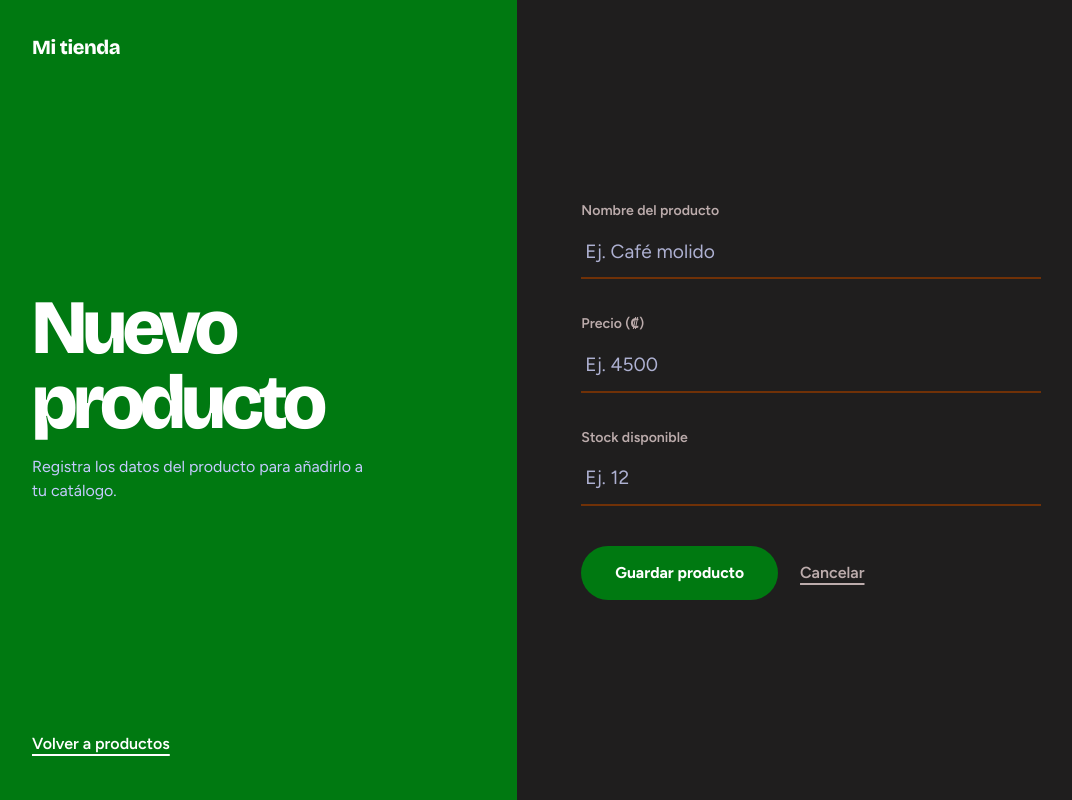
After one commit to AxRod93/Taller_3, a Flask app: page /agregar_producto in a window 1280 px wide. The commit adds this page. Shown: the whole page, without its empty margins (16-1088 px from the left). Run offline with Flask 3, Linux system fonts and the light colour scheme.

Commit message:
html de productos agregados

```diff
--- a/app.py
+++ b/app.py
@@ -1,5 +1,5 @@
 from flask import Flask, render_template, request, redirect, url_for
-from model import db, Cliente
+from model import db, Cliente, Producto
 
 app = Flask(__name__)
 app.config["SQLALCHEMY_DATABASE_URI"] = "sqlite:///tienda.sqlite"
@@ -13,6 +13,7 @@ def inicio():
     return render_template("inicio.html")
 
 
+# ---------- CLIENTES ----------
 @app.route("/clientes")
 def clientes():
     lista_clientes = Cliente.query.all()
@@ -56,6 +57,50 @@ def borrar_cliente(id):
     return redirect(url_for("clientes"))
 
 
+# ---------- PRODUCTOS ----------
+@app.route("/productos")
+def productos():
+    lista_productos = Producto.query.all()
+    return render_template("productos.html", productos=lista_productos)
+
+
+@app.route("/agregar_producto", methods=["GET", "POST"])
+def agregar_producto():
+    if request.method == "POST":
+        producto = Producto(
+            nombre=request.form["nombre"],
+            precio=float(request.form["precio"] or 0),
+            stock=int(request.form["stock"] or 0)
+        )
+        db.session.add(producto)
+        db.session.commit()
+        return redirect(url_for("productos"))
+
+    return render_template("agregar_producto.html")
+
+
+@app.route("/editar_producto/<int:id>", methods=["GET", "POST"])
+def editar_producto(id):
+    producto = Producto.query.get_or_404(id)
+
+    if request.method == "POST":
+        producto.nombre = request.form["nombre"]
+        producto.precio = float(request.form["precio"] or 0)
+        producto.stock = int(request.form["stock"] or 0)
+        db.session.commit()
+        return redirect(url_for("productos"))
+
+    return render_template("editar_producto.html", producto=producto)
+
+
+@app.route("/borrar_producto/<int:id>", methods=["POST"])
+def borrar_producto(id):
+    producto = Producto.query.get_or_404(id)
+    db.session.delete(producto)
+    db.session.commit()
+    return redirect(url_for("productos"))
+
+
 if __name__ == "__main__":
     with app.app_context():
         db.create_all()
--- a/static/css/Listado.css
+++ b/static/css/Listado.css
@@ -2,7 +2,7 @@
 
 /* ---------- Banda cobalto (listado) ---------- */
 
-.banda { color: var(--blanco); background: var(--cobalto); padding-bottom: 76px; }
+.banda { color: var(--blanco); background: var(--encabezado); padding-bottom: 76px; }
 
 .barra { display: flex; align-items: center; justify-content: space-between; padding: 24px 0; }
 
@@ -69,10 +69,10 @@
 
 .fila:last-child { border-bottom: 1px solid var(--borde); }
 .fila:hover { background: var(--mantequilla-claro); }
-.fila.inicio-grupo { border-top: 2px solid var(--cobalto); }
+.fila.inicio-grupo { border-top: 2px solid var(--encabezado); }
 
 .letra {
-    color: var(--cobalto);
+    color: var(--encabezado);
     font-family: var(--display);
     font-size: 2.8rem;
     font-weight: 800;
--- a/static/css/Variables.css
+++ b/static/css/Variables.css
@@ -3,15 +3,15 @@
 /* colores y fuentes.
 /* Paleta: cobalto (identidad) + mantequilla (acento puntual) +  tinta (texto) */
 :root {
-    --encabezado: #d94004;
-    --cobalto-oscuro: #f36a10e4;
+    --encabezado: #007911;
+    --cobalto-oscuro: #00aa17e4;
     --tinta: #ffffff;
-    --fondo: #383636;
+    --fondo: #1f1e1e;
     --blanco: #ffffff;
-    --mantequilla: #28be70;
+    --mantequilla: #f73475;
     --mantequilla-claro: #030303;
     --suave: #bcacac;
-    --borde: #ff0000;
-    --rojo: #c2332b;
+    --borde: #703107;
+    --rojo: #8a440b;
     --display: "Bricolage Grotesque", sans-serif;
 }
--- /dev/null
+++ b/templates/agregar_producto.html
@@ -0,0 +1,49 @@
+<!doctype html>
+<html lang="es">
+<head>
+    <meta charset="utf-8">
+    <meta name="viewport" content="width=device-width, initial-scale=1">
+    <title>Nuevo producto | Mi tienda</title>
+    <link rel="stylesheet" href="{{ url_for('static', filename='Estilos.css') }}">
+</head>
+<body>
+    <div class="dividida">
+
+        <aside class="panel">
+            <a class="marca" href="{{ url_for('inicio') }}">Mi tienda</a>
+
+            <div>
+                <h1>Nuevo producto</h1>
+                <p>Registra los datos del producto para añadirlo a tu catálogo.</p>
+            </div>
+
+            <a class="volver" href="{{ url_for('productos') }}">Volver a productos</a>
+        </aside>
+
+        <main class="campos">
+            <form method="POST">
+                <label>
+                    Nombre del producto
+                    <input type="text" name="nombre" maxlength="50" required placeholder="Ej. Café molido">
+                </label>
+
+                <label>
+                    Precio (₡)
+                    <input type="number" name="precio" step="0.01" min="0" required placeholder="Ej. 4500">
+                </label>
+
+                <label>
+                    Stock disponible
+                    <input type="number" name="stock" min="0" required placeholder="Ej. 12">
+                </label>
+
+                <div class="acciones-formulario">
+                    <button class="boton" type="submit">Guardar producto</button>
+                    <a class="enlace" href="{{ url_for('productos') }}">Cancelar</a>
+                </div>
+            </form>
+        </main>
+
+    </div>
+</body>
+</html>
--- a/templates/inicio.html
+++ b/templates/inicio.html
@@ -0,0 +1 @@
+<a class="boton" href="{{ url_for('productos') }}">Ver productos</a>
```
Also changed, not shown: model.py (+8 -0 lines), templates/editar_producto.html (added, +49 -0 lines), templates/productos.html (+74 -0 lines).
